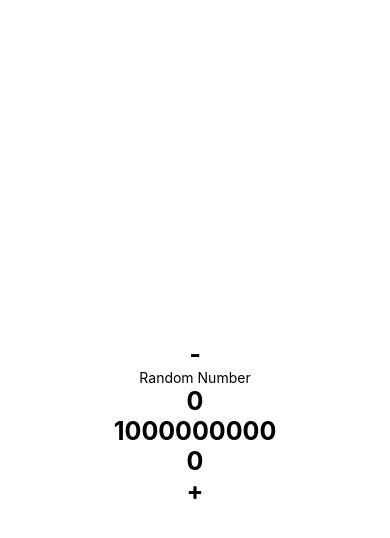
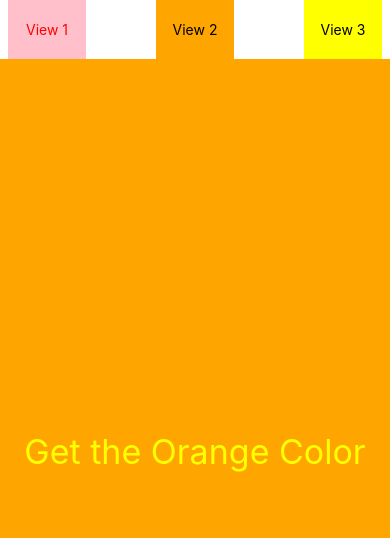
Before and after one commit to Anurag-Singh-Jadon/PerformanceOfCode, a React Native app: screen / in a window 390 px wide. Shown: the top 538 px of the page. Built offline with nearby package versions, Linux system fonts and the light colour scheme.

Commit message:
commit 5

```diff
--- a/App.js
+++ b/App.js
@@ -14,10 +14,12 @@ import {
   FlatList,
   View,
 } from 'react-native';
+import ConditionalRendering from './src/Screens/ConditionalRendering';
 import FlatListPerformance from './src/Screens/FlatListPerformance';
 import Memo from './src/Screens/Memo';
 import UseCallback from './src/Screens/UseCallback';
 import UseMemoHook from './src/Screens/UseMemoHook';
+
 
 
 
@@ -28,7 +30,7 @@ const App = () => {
 
   return (
 
-      <UseMemoHook/>
+      <ConditionalRendering/>
 
 
   );
--- /dev/null
+++ b/src/Screens/ConditionalRendering.js
@@ -0,0 +1,73 @@
+import { StyleSheet, Text, TouchableOpacity, View } from 'react-native'
+import React,{useState} from 'react'
+import {
+  widthPercentageToDP as wp,
+  heightPercentageToDP as hp,
+} from 'react-native-responsive-screen';
+const ConditionalRendering = (props) => {
+
+  const [index,setIndex] = useState(1)
+
+
+  const viewOne = (props) =>{
+    return(
+      <View style={{flex:1,backgroundColor:'orange',alignItems:'center',justifyContent:'center'}}>
+        <Text style={{fontSize: index == 1 ? hp('4%'): hp('2%') ,color: index == 1 ? 'yellow':'black'}}>Get the Orange Color</Text>
+      </View>
+    )
+  }
+  const viewTwo = () =>{
+    return(
+      <View style={{flex:1,backgroundColor:'yellow',alignItems:'center',justifyContent:'center'}}>
+        <Text style={{fontSize: index == 2 ? hp('4%'): hp('2%'), color: index == 2 ? 'red':'black'}}>Get the Yellow Color</Text>
+      </View>
+    )
+  }
+  const viewThree = () =>{
+    return(
+      <View style={{flex:1,backgroundColor:'pink',alignItems:'center',justifyContent:'center'}}>
+        <Text style={{fontSize: index == 3 ? hp('4%'): hp('2%') ,color: index == 3 ? 'green':'black'}}>Get the Pink Color</Text>
+      </View>
+    )
+  }
+
+  return (
+    <View style={styles.container}>
+
+      <View style={styles.flexView}>
+        <TouchableOpacity style={{...styles.btn,backgroundColor:'pink'}} onPress={()=> setIndex(1)} >
+          <Text style={{color: index == 1 ? 'red' : 'black'}}>View 1</Text>
+        </TouchableOpacity>
+        <TouchableOpacity style={{...styles.btn,backgroundColor:'orange'}} onPress={()=> setIndex(2)}>
+          <Text style={{color: index == 2 ? 'green' : 'black'}}>View 2</Text>
+        </TouchableOpacity>
+        <TouchableOpacity style={{...styles.btn,backgroundColor:'yellow'}} onPress={()=> setIndex(3)} >
+          <Text style={{color: index == 3 ? 'blue' : 'black'}}>View 3</Text>
+        </TouchableOpacity>
+      </View>
+
+    {index == 1? viewOne() : index == 2 ? viewTwo() :  viewThree()}
+
+    </View>
+  )
+}
+
+export default ConditionalRendering
+
+const styles = StyleSheet.create({
+  container:{
+    flex:1
+  },
+  flexView:{
+    flexDirection:'row',
+    alignItems:'center',
+    justifyContent:'space-between',
+    marginHorizontal:wp('2%')
+  },
+  btn:{
+    width:wp('20%'),
+    height:hp('7%'),
+    alignItems:'center',
+    justifyContent:'center'
+  }
+})
```
